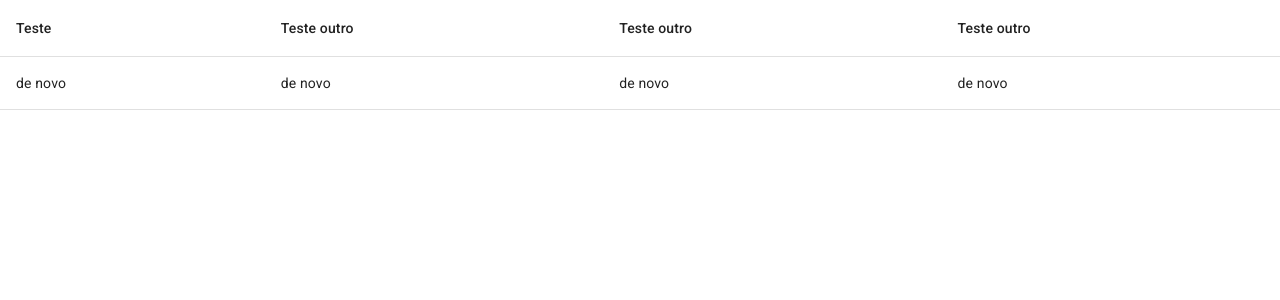
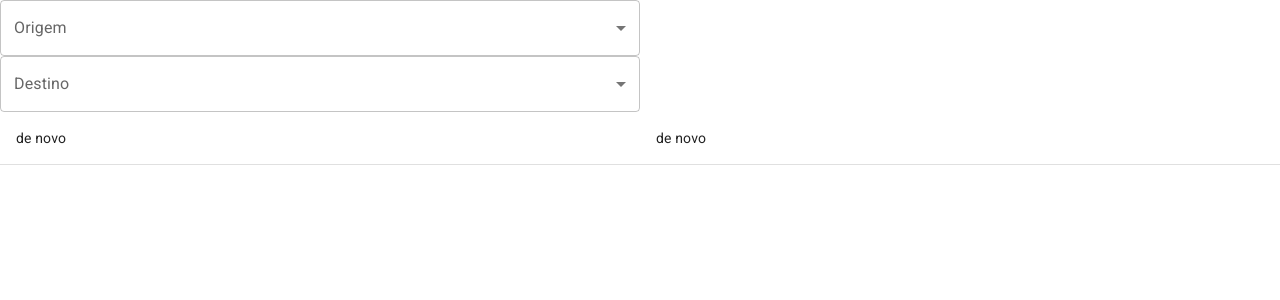
Before and after one commit to diogovaladao/desafio-4code-diogovaladao, a React (Create React App) app in the folder frontend/: page / in a window 1280 px wide. Shown: the top 300 px of the page. Built offline with nearby package versions, Linux system fonts and the light colour scheme.

Commit message:
tudo funcionando
agora preciso definir as telas

```diff
--- a/frontend/src/App.tsx
+++ b/frontend/src/App.tsx
@@ -1,9 +1,14 @@
+import './App.css';
+import { Box, FormControl, InputLabel, MenuItem, Select, SelectChangeEvent, Table, TableBody, TableCell, TableContainer, TableHead, TableRow } from '@mui/material';
 import React from 'react';
-import './App.css';
-import { BrowserRouter } from 'react-router-dom';
-import { Table, TableBody, TableCell, TableContainer, TableHead, TableRow } from '@mui/material';
 
 function App() {
+
+  const [origem, setOrigem] = React.useState('');
+
+  const handleChange = (event: SelectChangeEvent) => {
+    setOrigem(event.target.value as string);
+  };
 
   return (
     <TableContainer>
@@ -11,19 +16,44 @@ function App() {
 
         <TableHead>
           <TableRow>
-            <TableCell>Teste</TableCell>
-            <TableCell>Teste outro</TableCell>
-            <TableCell>Teste outro</TableCell>
-            <TableCell>Teste outro</TableCell>
+            <Box display='flex' flexDirection='column' sx={{ minWidth: 20 }}>
+              <FormControl fullWidth>
+                <InputLabel id="demo-simple-select-label">Origem</InputLabel>
+                <Select
+                  labelId="demo-simple-select-label"
+                  id="demo-simple-select"
+                  value={origem}
+                  label='Origem'
+                  onChange={handleChange}
+                >
+                  <TableCell >
+                    <MenuItem value={1}> Goiania</MenuItem>
+                    <MenuItem value={2}> Acreuna</MenuItem>
+                  </TableCell>
+                </Select>
+              </FormControl>
+<s></s>
+
+            </Box>
+            <Box sx={{ minWidth: 20 }}>
+
+              <FormControl fullWidth>
+                <InputLabel id="demo-simple-select-label">Destino</InputLabel>
+                <Select>
+                  <TableCell>São Paulo</TableCell>
+                </Select>
+              </FormControl>
+            </Box>
+
           </TableRow>
         </TableHead>
 
         <TableBody>
+
           <TableRow>
             <TableCell>de novo</TableCell>
             <TableCell>de novo</TableCell>
-            <TableCell>de novo</TableCell>
-            <TableCell>de novo</TableCell>
+
           </TableRow>
         </TableBody>
 
```
